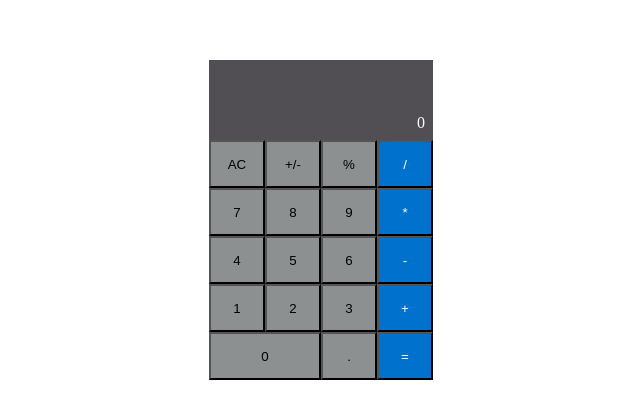
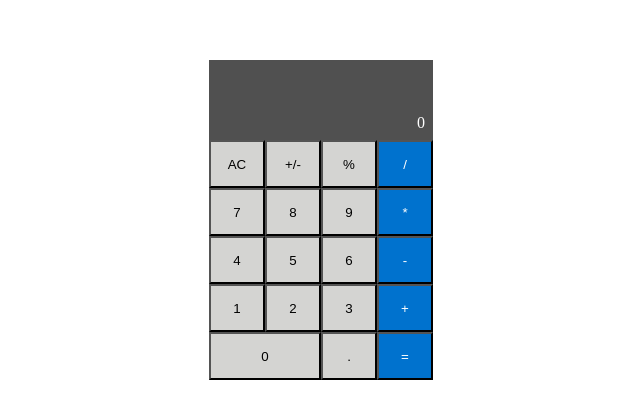
Before and after one commit to tmthywu/calculator, a plain HTML site: page index.html in a window 1280 px wide. Shown: the part 188-606 px from the top of the page, without its empty margins (319-959 px from the left). Drawn offline with Linux system fonts and the light colour scheme.

Commit message:
css styles added

```diff
--- a/styles.css
+++ b/styles.css
@@ -6,7 +6,7 @@ body {
 }
 
 .wrapper {
-    background: #514f54;
+    background: #505050;
 
 }
 
@@ -25,7 +25,7 @@ body {
 button {
     width: 7vh;
     height: 6vh;
-    background: #8c9091;
+    background: #d4d4d2;
 }
 
 button#zero {
```
